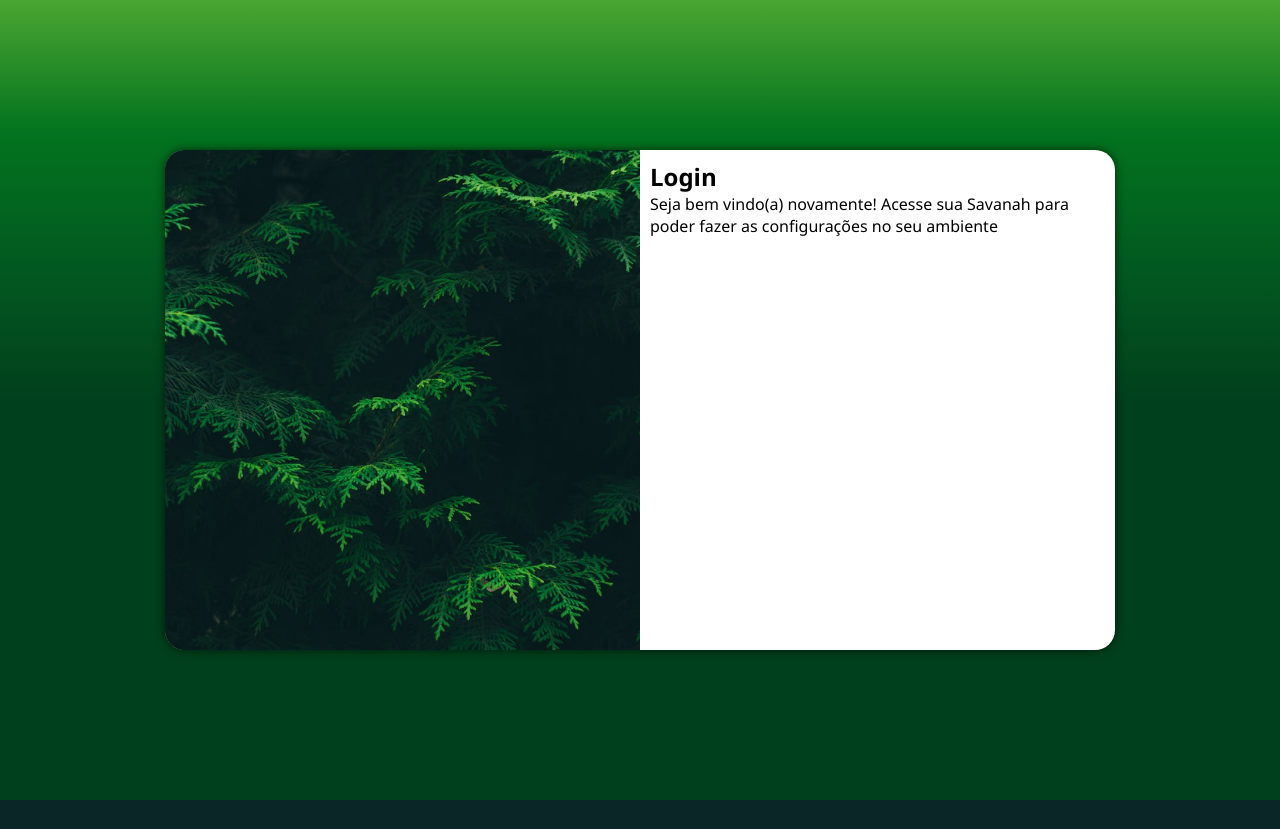
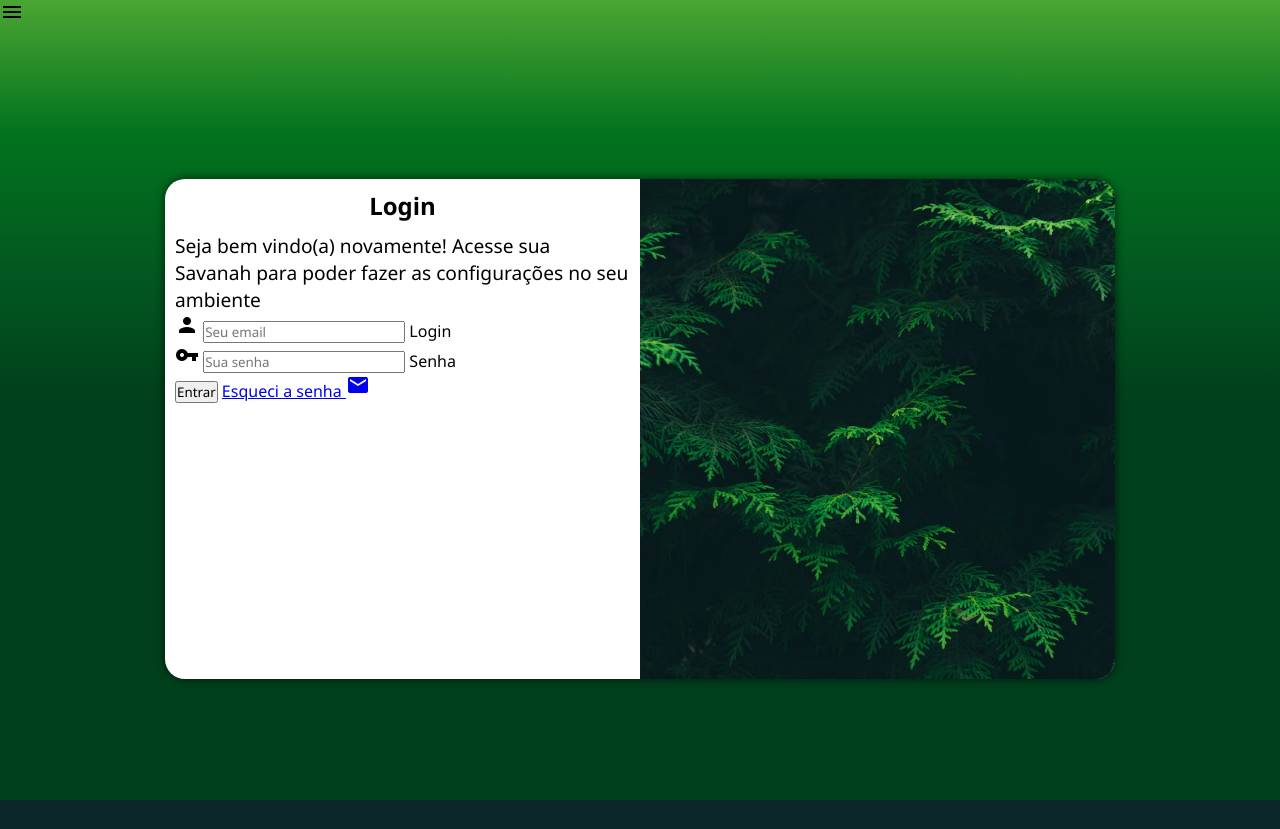
Before and after one commit to lzeunfa/Login-D-CeV, a plain HTML site: page index.html in a window 1280 px wide. Before the commit the page ends 800 px from the top, so only its background shows below. Drawn offline with Linux system fonts and the light colour scheme.

Commit message:
criaçao dos inputs

```diff
--- a/estilos/mq.css
+++ b/estilos/mq.css
@@ -20,6 +20,10 @@
         float: right;
         width: 70%;
     }
+
+    div#form > p{
+        font-size: 0.95em;
+    }
 }
 
 
@@ -34,14 +38,18 @@
     }
 
     section#login > div#img{
-        float: left;
+        float: right;
         width: 50%;
         height: 100%;
     }
 
     section#login > div#form{
-        float: right;
+        float: left;
         width: 50%;
     }
 
+    div#form > p{
+        font-size: 1.2em;
+    }
+
 }
--- a/estilos/style.css
+++ b/estilos/style.css
@@ -47,3 +47,12 @@ section#login > div#form{
     padding: 10px;
 
 }
+
+div#form > h1{
+    text-align: center;
+    margin-bottom: 10px;
+}
+
+div#form > p{
+    font-size: 0.85em;
+}
--- a/index.html
+++ b/index.html
@@ -6,6 +6,9 @@
     <title>Projeto Login</title>
     <link rel="stylesheet" href="estilos/style.css">
     <link rel="stylesheet" href="estilos/mq.css">
+    <link href="https://fonts.googleapis.com/icon?family=Material+Icons"rel="stylesheet">
+    <link rel="shortcut icon" href="favicon.ico" type="image/x-icon">
+    <i class="material-icons">menu</i>
 </head>
 <body>
     <main>
@@ -17,8 +20,21 @@
             <div id="form">
                 <h1>Login</h1>
                 <p>Seja bem vindo(a) novamente! Acesse sua Savanah para poder fazer as configurações no seu ambiente</p>
-                <form action="" method="post">
+                <form action="login.php" method="post">
+                    <div class="campo">
+                        <i class="material-icons">person</i>
+                        <input type="email" name="login" id="ilogin" placeholder="Seu email" required autocomplete="email" maxlength="30">
+                        <label for="ilogin">Login</label>
+                    </div>
 
+                    <div class="campo">
+                        <i class="material-icons">vpn_key</i>
+                        <input type="password" name="senha" id="isenha" placeholder="Sua senha" required autocomplete="current-password" minlength="6">
+                        <label for="isenha">Senha</label>
+                    </div>
+
+                    <input type="submit" value="Entrar">
+                    <a href="esqueci.html">Esqueci a senha <i class="material-icons">mail</i></a>
                 </form>
             </div>
         </section>
```
Also changed, not shown: favicon.ico (added).
